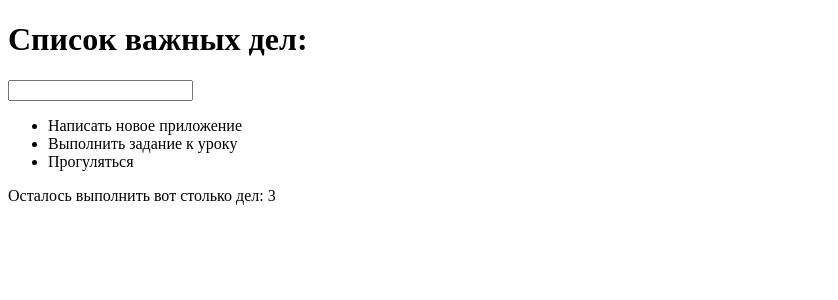
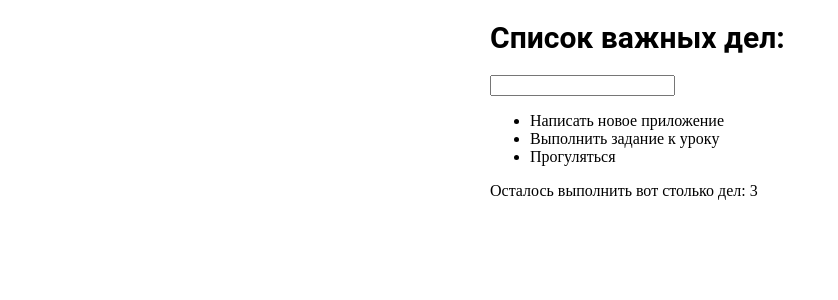
Before and after one commit to WebHeroSchool/React_MS, a React (Create React App) app in the folder todo/: page / in a window 1280 px wide. Shown: the top 300 px of the page, without its empty margins (0-838 px from the left). Built offline with nearby package versions, Linux system fonts and the light colour scheme.

Commit message:
стили

```diff
--- /dev/null
+++ b/todo/src/components/App/App.css
@@ -0,0 +1,9 @@
+.wrap {
+  margin: auto;
+  width:300px;
+}
+
+.wrap_title {
+  font-family: Roboto;
+  font-size: 30px;
+}
--- a/todo/src/components/App/App.js
+++ b/todo/src/components/App/App.js
@@ -2,6 +2,7 @@ import React from 'react';
 import ItemList from '../ItemList/ItemList';
 import Footer from '../Footer/Footer';
 import InputCase from '../InputCase/InputCase';
+import './App.css';
 
 const todoItem = 'Написать новое приложение';
 
@@ -18,8 +19,8 @@ const items = [
   }
 ];
 return (
-  <div>
-  <h1>Список важных дел:</h1>
+  <div className="wrap">
+  <h1 className= "wrap_title">Список важных дел:</h1>
   <InputCase />
   <ItemList items = {items} />
   <Footer count = {3}/>
```
